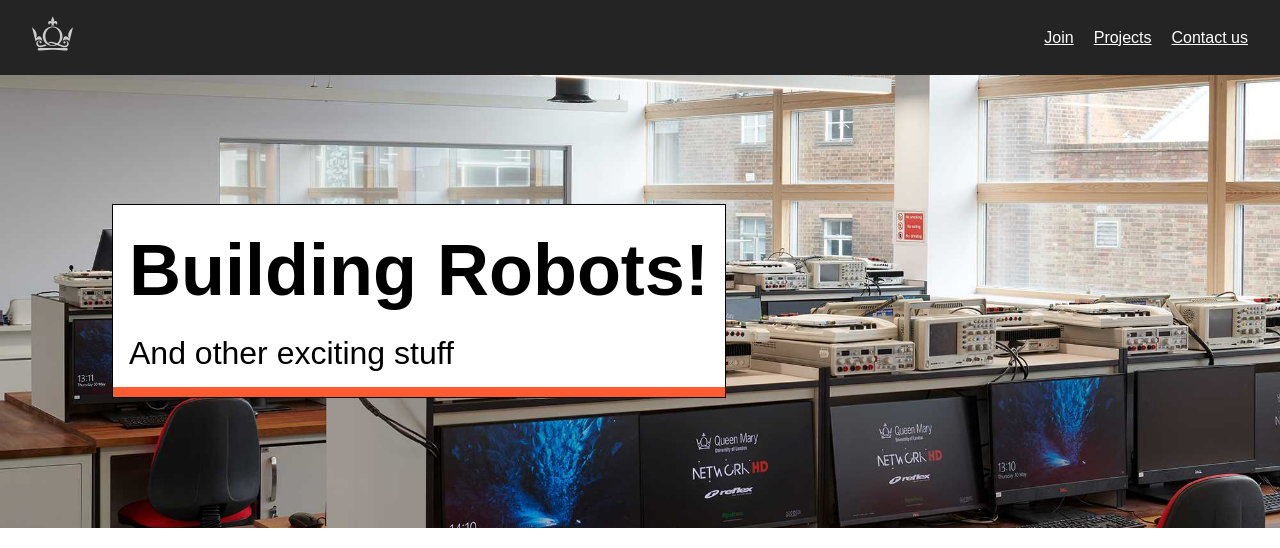
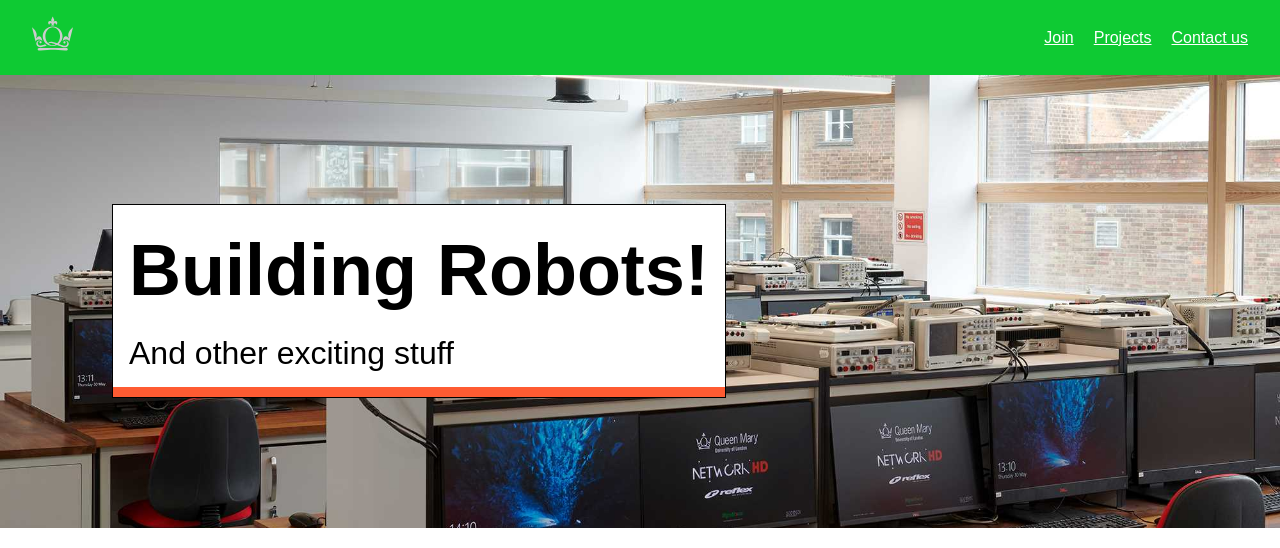
Before and after one commit to Queen-Mary-Electronics-Society/Queen-Mary-Electronics-Society.github.io, a Jekyll site: the page built from docs/index.html, in a window 1280 px wide and 1400 px high. Shown: the top 548 px of the window. Built offline with Jekyll 4.4.1, drawn with Linux system fonts in a browser that asks for light colours; grey boxes are pictures that could not be loaded.

Commit message:
update base styles

```diff
--- a/docs/styles/base.css
+++ b/docs/styles/base.css
@@ -57,7 +57,7 @@ body {
 
 /* Header Styles */
 header {
-  background-color: var(--dark);
+  background-color: #0eca33;
   position: sticky;
   top: 0;
   left: 0;
```
